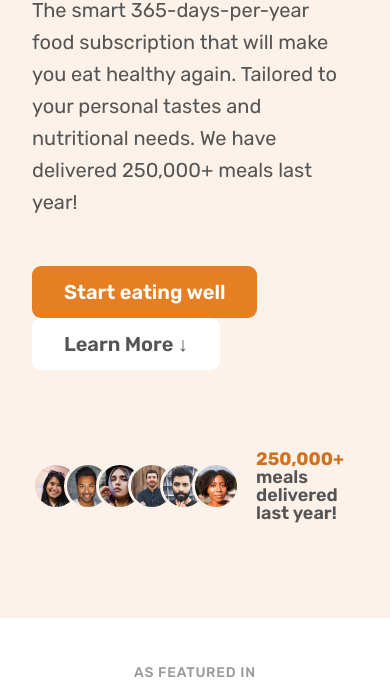
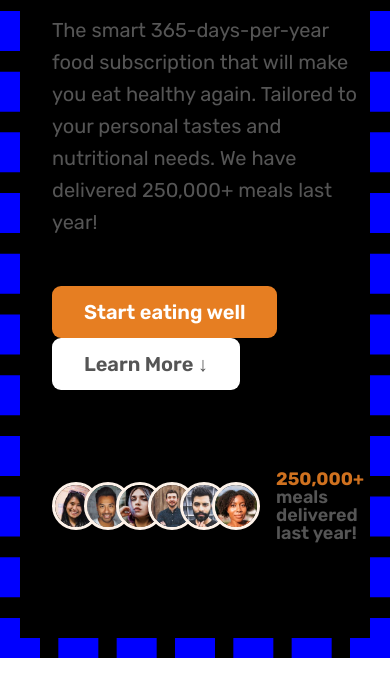
Before and after one commit to iftekhs/Omnifood, a plain HTML site: page index.html in a window 390 px wide. Shown: the part 510-1208 px from the top of the page. Drawn offline with nearby package versions, Linux system fonts and the light colour scheme.

Commit message:
added queries css file

```diff
--- a/css/style.css
+++ b/css/style.css
@@ -54,6 +54,19 @@
 .section-hero {
   background-color: #fdf2e9;
   padding: 4.8rem 0 9.6rem 0;
+}
+
+@media (max-width: 600px) {
+  .section-hero {
+    border: 2rem dashed blue;
+    background-color: blue;
+  }
+}
+
+@media (max-width: 1200px) {
+  .section-hero {
+    background-color: #000;
+  }
 }
 
 .hero {
--- a/index.html
+++ b/index.html
@@ -3,6 +3,8 @@
   <head>
     <meta charset="UTF-8" />
     <meta http-equiv="X-UA-Compatible" content="IE=edge" />
+
+    <!-- Always include this line of code!! -->
     <meta name="viewport" content="width=device-width, initial-scale=1.0" />
 
     <link rel="preconnect" href="https://fonts.googleapis.com" />
@@ -13,6 +15,7 @@
     />
     <link rel="stylesheet" href="css/general.css" />
     <link rel="stylesheet" href="css/style.css" />
+    <link rel="stylesheet" href="css/queries.css" />
 
     <title>Omnifood</title>
   </head>
```
Also changed, not shown: css/queries.css (added).
